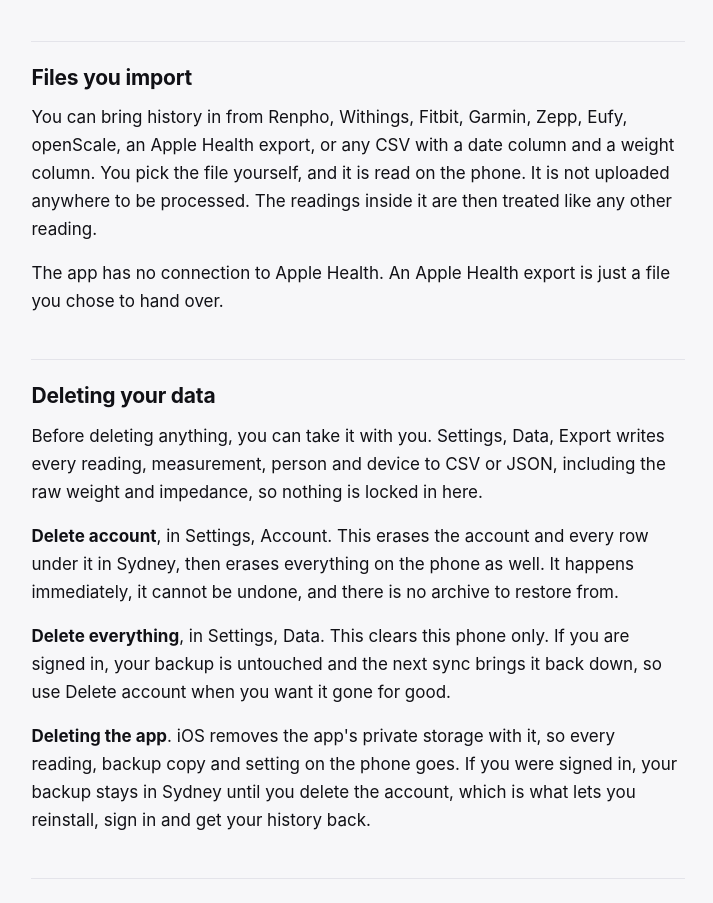
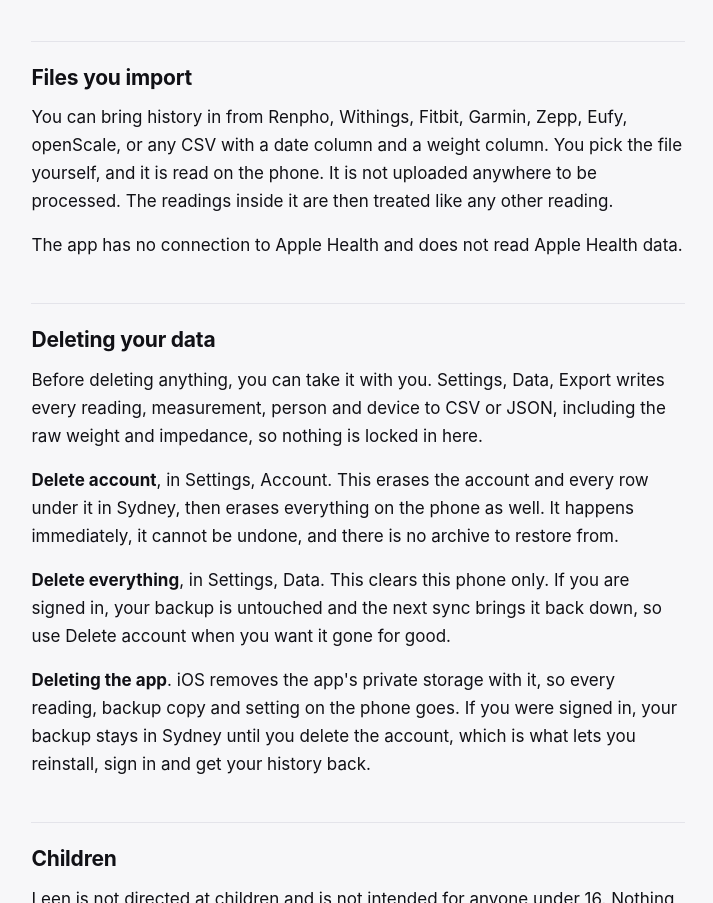
Before and after one commit to walidhanifi/leen, a plain HTML site: page privacy.html in a window 1280 px wide. Shown: the part 3229-4132 px from the top of the page, without its empty margins (282-995 px from the left). Drawn offline with Linux system fonts and the light colour scheme.

Commit message:
docs: remove apple health import for 1.0

```diff
--- a/privacy.html
+++ b/privacy.html
@@ -167,8 +167,8 @@
   <p>If a scale is heard but a reading never saves, Settings has a diagnostics file that describes what the radio did, including the weights it decoded and the device name. It is held in memory only while the app is open, it is never sent anywhere on its own, and you decide who you send it to.</p>
 
   <h2>Files you import</h2>
-  <p>You can bring history in from Renpho, Withings, Fitbit, Garmin, Zepp, Eufy, openScale, an Apple Health export, or any CSV with a date column and a weight column. You pick the file yourself, and it is read on the phone. It is not uploaded anywhere to be processed. The readings inside it are then treated like any other reading.</p>
-  <p>The app has no connection to Apple Health. An Apple Health export is just a file you chose to hand over.</p>
+  <p>You can bring history in from Renpho, Withings, Fitbit, Garmin, Zepp, Eufy, openScale, or any CSV with a date column and a weight column. You pick the file yourself, and it is read on the phone. It is not uploaded anywhere to be processed. The readings inside it are then treated like any other reading.</p>
+  <p>The app has no connection to Apple Health and does not read Apple Health data.</p>
 
   <h2>Deleting your data</h2>
   <p>Before deleting anything, you can take it with you. Settings, Data, Export writes every reading, measurement, person and device to CSV or JSON, including the raw weight and impedance, so nothing is locked in here.</p>
```
Also changed, not shown: index.html (+1 -1 lines).
